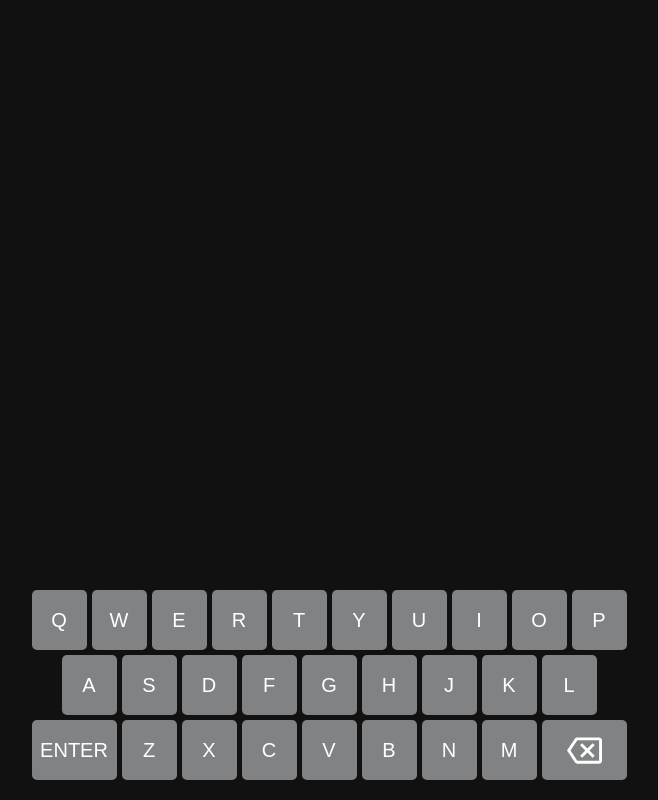
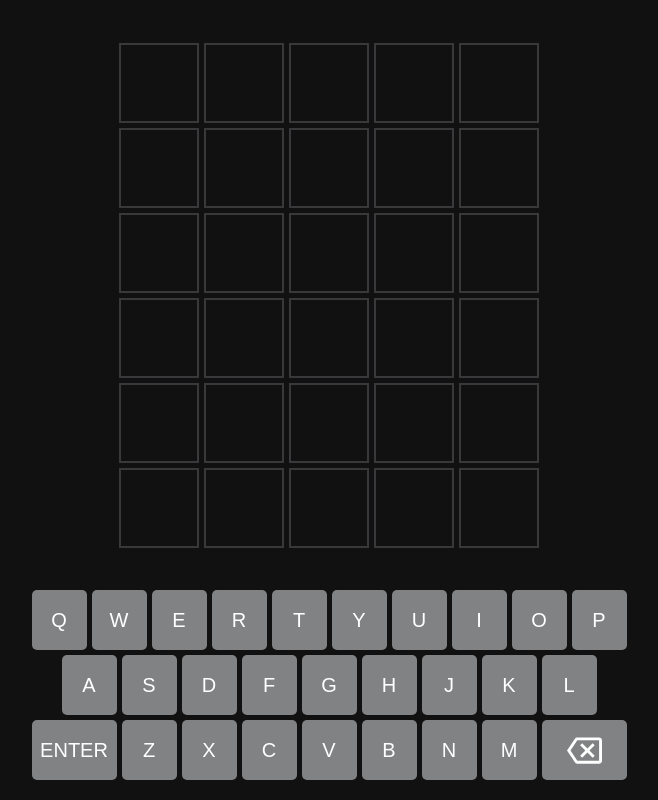
Before and after one commit to Linh777GKOG/Wordle_clone_2.0, a plain HTML site: page index.html in a window 1280 px wide. Shown: the whole page, without its empty margins (311-969 px from the left). Drawn offline with Linux system fonts and the light colour scheme.

Commit message:
commit title

```diff
--- a/styles.css
+++ b/styles.css
@@ -83,3 +83,16 @@ body {
   gap: 0.25em;
   margin-bottom: 1em;
 }
+
+.tile {
+  font-size: 2em;
+  color: white;
+  border: 0.05em solid hsl(240, 2%, 23%);
+  text-transform: uppercase;
+  font-weight: bold;
+  display: flex;
+  justify-content: center;
+  align-items: center;
+  user-select: none;
+  transition: transform 250ms linear;
+}
```
